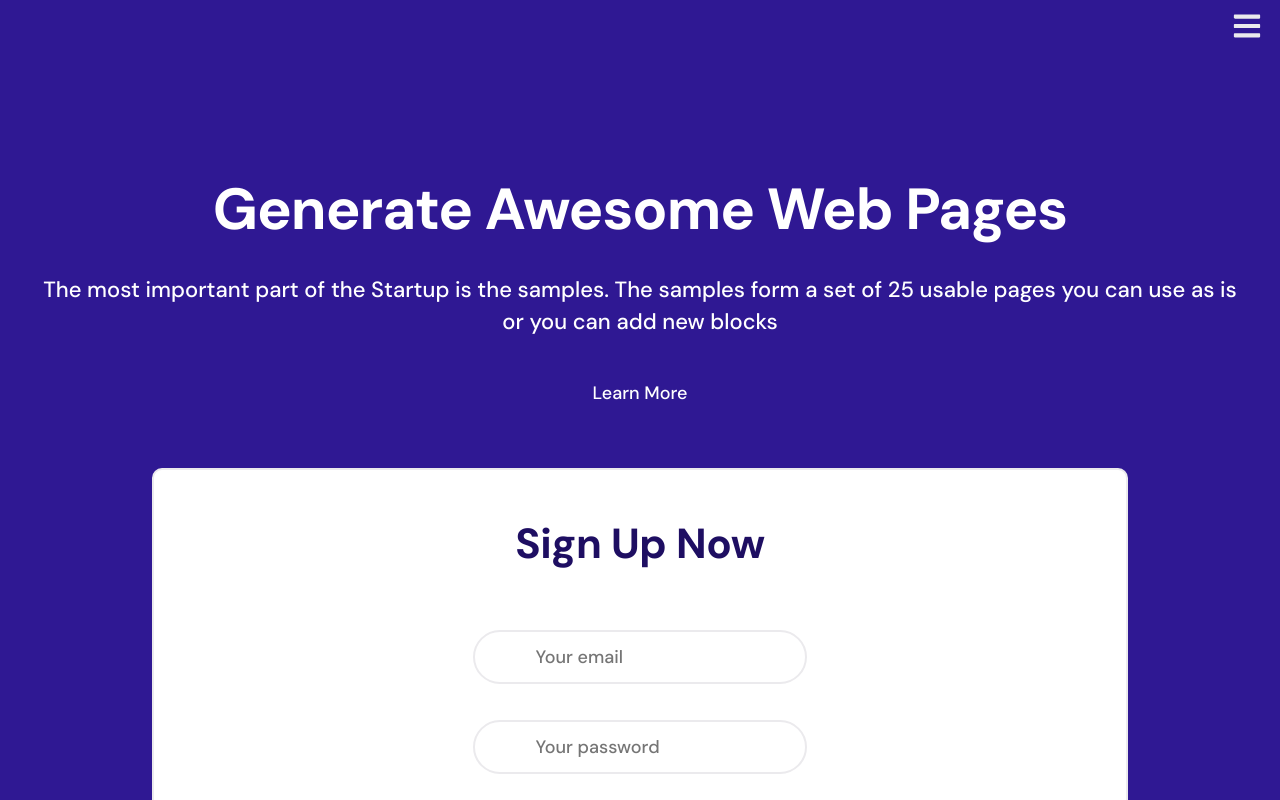
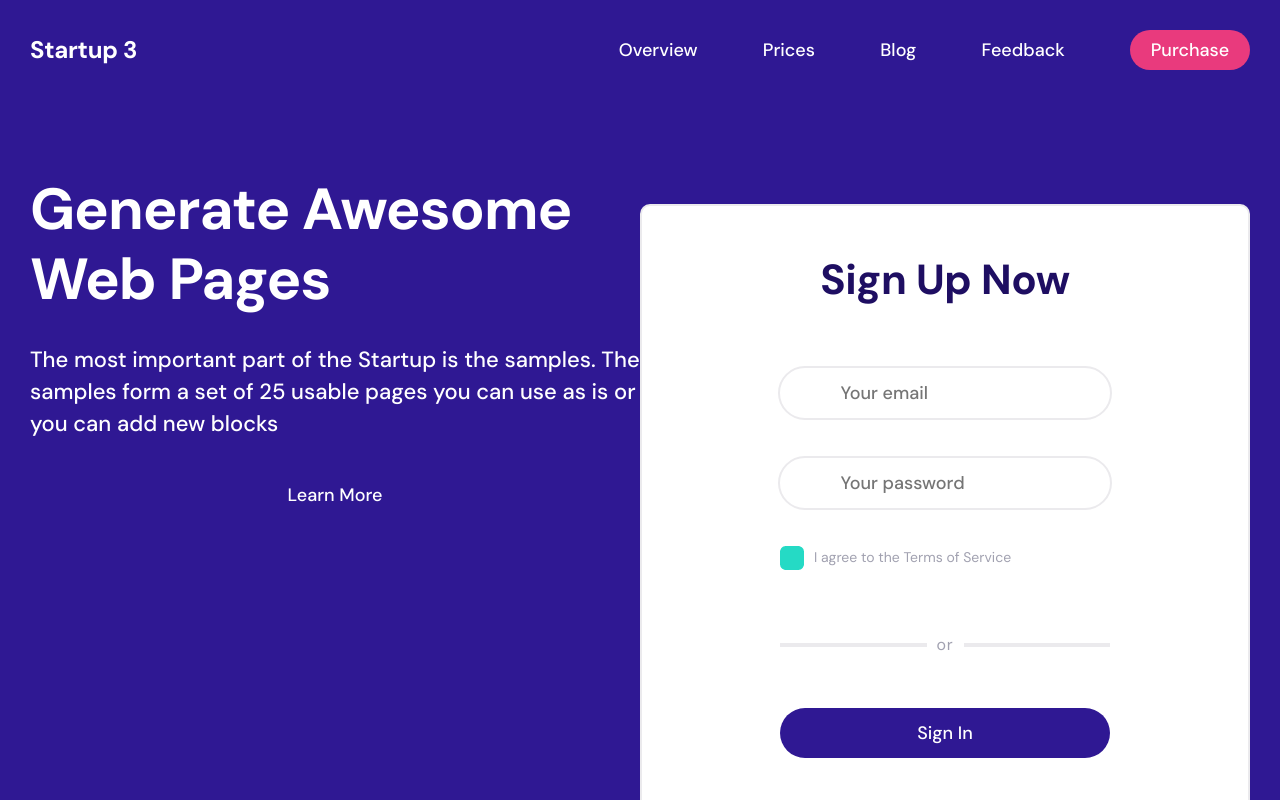
Before and after one commit to AgnieszkaDra/react-landing-signup, a React (Vite) app in the folder frontend/: page / in a window 1280 px wide. Shown: the top 800 px of the page. Built offline with nearby package versions, Linux system fonts and the light colour scheme.

Commit message:
use new media-breakpoints in project

```diff
--- a/frontend/src/components/LoginForm.tsx
+++ b/frontend/src/components/LoginForm.tsx
@@ -147,7 +147,7 @@ const LoginForm = ({ className = '' }: { className?: string }) => {
 
       <Button
         text={isSubmitting ? 'Signing Up...' : 'Sign In'}
-        backgroundColor="navy"
+        backgroundColor="bg-dark"
         className="form__button"
         disabled={isSubmitting}
       />
@@ -155,7 +155,7 @@ const LoginForm = ({ className = '' }: { className?: string }) => {
 
       <Button
         text="Login via Twitter"
-        backgroundColor="blue"
+        backgroundColor="twitter"
         className="form__button"
       />
     </motion.form>
--- a/frontend/src/styles/abstracts/_media-query.scss
+++ b/frontend/src/styles/abstracts/_media-query.scss
@@ -24,34 +24,28 @@
 //   }
 // }
 
-@mixin respond($breakpoint) {
+@mixin respond($breakpoints...) {
+  @each $breakpoint in $breakpoints {
     @if $breakpoint == xs {
       @media only screen and (max-width: 480px) {
         @content;
       }
-  }
-
-  @if $breakpoint == sm {
+    } @else if $breakpoint == sm {
       @media only screen and (min-width: 481px) and (max-width: 767px) {
         @content;
       }
-  }
-
-  @if $breakpoint == md {
+    } @else if $breakpoint == md {
       @media only screen and (min-width: 768px) and (max-width: 1023px) {
         @content;
       }
-  }
-
-  @if $breakpoint == lg {
+    } @else if $breakpoint == lg {
       @media only screen and (min-width: 1024px) and (max-width: 1439px) {
         @content;
       }
-  }
-
-  @if $breakpoint == xl {
+    } @else if $breakpoint == xl {
       @media only screen and (min-width: 1440px) {
         @content;
       }
     }
   }
+}
--- a/frontend/src/styles/header.scss
+++ b/frontend/src/styles/header.scss
@@ -29,7 +29,7 @@
       padding: 0.25rem 1rem;
       background-color: $color-background-dark;
       box-sizing: border-box;
-      @include respond(tablet) {
+      @include respond(md, lg, xl) {
           display: none;
       }
     }
@@ -42,8 +42,6 @@
     cursor: pointer;
     padding: 8px;
     transition: background-color 0.3s ease-in-out;
-
-
     svg {
       color: $grey;
       transition: transform 0.3s ease-in-out, color 0.3s ease-in-out;
@@ -63,11 +61,10 @@
     top: 0;
     transform: translateX(100%);
     background-color: $color-background-dark;
-  //padding: 4em 2em;
     @include flexAbsoluteCenter();
     &__logo {
       display: none;
-    @include respond(tablet){
+      @include respond(md, lg, xl){
         display: block;
       }
       font-weight: 700;
@@ -80,68 +77,13 @@
       transition: transform 1.5s linear;
     }
 
-  @include respond(tablet){
+    @include respond(md, lg, xl){
       position: relative;
       display: flex;
-
-    // position: absolute;
       transform: translate(0);
-    // padding: 1em;
-    // height: fit-content;
     }
 
   }
-
-  // .menu {
-  // height: 100%;
-  // width: 100%;
-  // display: flex;
-  // flex-direction: column;
-  // & > * {
-  //   @include flexAbsoluteCenter();
-  // }
-
-
-  // @include respond(tablet) {
-  //   flex-direction: row;
-  //   height: fit-content;
-  //   //width: 85%;
-  //   width:70%;
-  //   justify-content: space-between;
-  //   margin-left: auto;
-  // }
-  // @include respond(desktop){
-  //   width: 51.75%;
-  // }
-
-  // &__link {
-  //   font-size: 1.8rem;
-  //   color: $white;
-  //   transition: color 0.3s;
-  //   font-weight: 500;
-
-  // line-height: 26px;
-  // letter-spacing: 0;
-
-  //   &:hover {
-  //     color: $light-green;
-  //   }
-  //   &:active {
-  //     color: $blue
-  //   }
-  // }
-  // &__item{
-  //   &__button{
-  //     background-color: $pink;
-  //     width: 120px;
-  //     height: 40px;
-  //     border-radius: 100px;
-  //     @include flexAbsoluteCenter();
-
-  //     overflow: visible;
-  //   }
-  // }
-  // }
 
   .menu {
     display: flex;
@@ -158,12 +100,12 @@
     &__item {
       padding: 2rem;
 
-      @include respond(tablet) {
+      @include respond(md, lg) {
         padding: 0;
       }
     }
-    // Tablet styles
-    @include respond(tablet) {
+
+    @include respond(md, lg, xl) {
     height: 0;
       padding-top: 0;
       flex-direction: row;
@@ -174,7 +116,7 @@
     }
 
     // Desktop styles
-    @include respond(desktop) {
+    @include respond(lg) {
       width: 51.75%;
     }
 
@@ -203,7 +145,7 @@
         border-radius: 100px;
         @include flexAbsoluteCenter();
         overflow: visible;
-        @include respond(tablet) {
+        @include respond(md, lg) {
           height: 40px;
         }
       }
--- a/frontend/src/styles/main.scss
+++ b/frontend/src/styles/main.scss
@@ -5,7 +5,7 @@
     display: flex;
     flex-direction: column;
     margin-top: 10.4rem;
-    @include respond(desktop) {
+    @include respond(lg, xl) {
         display: flex;
         flex-direction: row;
     }
@@ -24,7 +24,7 @@
       margin-bottom: 0;
     }
     & > * {
-         @include respond(tablet) {
+         @include respond(md, lg, xl) {
             text-align: start;
         }
     }
```
Lines whose indentation alone changed are shown as unchanged.
